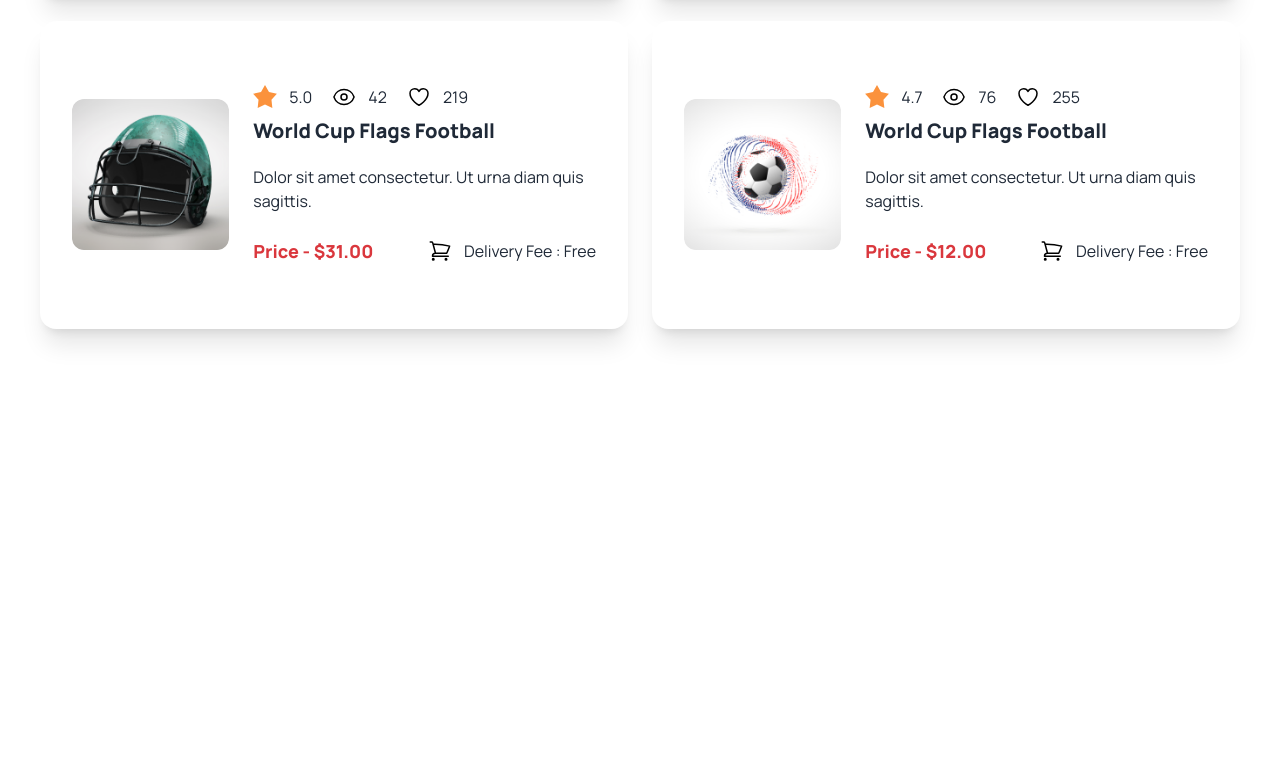
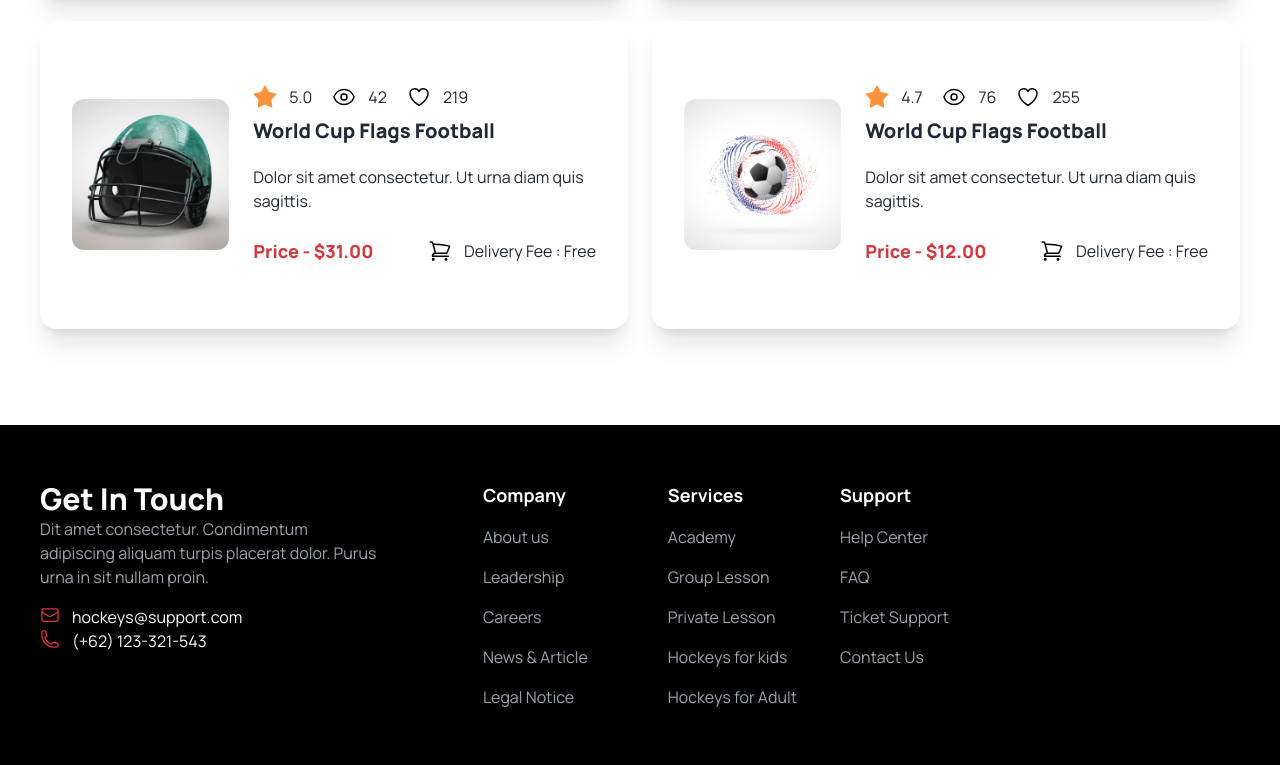
Before and after one commit to sajjadsadiq/hockeys-template, a plain HTML site: page index.html in a window 1280 px wide. Shown: the part 2882-3647 px from the top of the page. Before the commit the page ends 3307 px from the top, so only its background shows below. Drawn offline with nearby package versions, Linux system fonts and the light colour scheme.

Commit message:
footer section completed

```diff
--- a/index.html
+++ b/index.html
@@ -357,7 +357,9 @@
           </p>
           <hr class="border-dashed border-t-[1px] border-[#13131833] my-8" />
         </div>
-        <div class="products-wrapper grid lg:grid-cols-2 gap-6 px-10">
+        <div
+          class="products-wrapper grid lg:grid-rows-3 lg:grid-cols-2 gap-6 px-10"
+        >
           <!-- Product One -->
           <div
             class="card bg-base-100 shadow-xl lg:flex-row flex-col lg:p-8 md:p-6 p-6 gap-6"
@@ -714,6 +716,88 @@
       </section>
       <!-- Products Sections End Here -->
     </main>
-    <footer></footer>
+    <footer class="bg-black text-white">
+      <div
+        class="grid lg:grid-cols-3 md:grid-cols-2 lg:text-left text-center container mx-auto py-14 px-10"
+      >
+        <div class="flex flex-col lg:items-start items-center">
+          <h2 class="text-3xl font-extrabold">Get In Touch</h2>
+          <p class="text-gray-400 mb-4">
+            Dit amet consectetur. Condimentum <br />
+            adipiscing aliquam turpis placerat dolor. Purus <br />
+            urna in sit nullam proin.
+          </p>
+          <p class="flex gap-3">
+            <svg
+              xmlns="http://www.w3.org/2000/svg"
+              fill="none"
+              viewBox="0 0 24 24"
+              stroke-width="1.5"
+              stroke="currentColor"
+              class="w-5 h-5 text-primary-clr"
+            >
+              <path
+                stroke-linecap="round"
+                stroke-linejoin="round"
+                d="M21.75 6.75v10.5a2.25 2.25 0 0 1-2.25 2.25h-15a2.25 2.25 0 0 1-2.25-2.25V6.75m19.5 0A2.25 2.25 0 0 0 19.5 4.5h-15a2.25 2.25 0 0 0-2.25 2.25m19.5 0v.243a2.25 2.25 0 0 1-1.07 1.916l-7.5 4.615a2.25 2.25 0 0 1-2.36 0L3.32 8.91a2.25 2.25 0 0 1-1.07-1.916V6.75"
+              />
+            </svg>
+            hockeys@support.com
+          </p>
+          <p class="flex gap-3">
+            <svg
+              xmlns="http://www.w3.org/2000/svg"
+              fill="none"
+              viewBox="0 0 24 24"
+              stroke-width="1.5"
+              stroke="currentColor"
+              class="w-5 h-5 text-primary-clr"
+            >
+              <path
+                stroke-linecap="round"
+                stroke-linejoin="round"
+                d="M2.25 6.75c0 8.284 6.716 15 15 15h2.25a2.25 2.25 0 0 0 2.25-2.25v-1.372c0-.516-.351-.966-.852-1.091l-4.423-1.106c-.44-.11-.902.055-1.173.417l-.97 1.293c-.282.376-.769.542-1.21.38a12.035 12.035 0 0 1-7.143-7.143c-.162-.441.004-.928.38-1.21l1.293-.97c.363-.271.527-.734.417-1.173L6.963 3.102a1.125 1.125 0 0 0-1.091-.852H4.5A2.25 2.25 0 0 0 2.25 4.5v2.25Z"
+              />
+            </svg>
+            (+62) 123-321-543
+          </p>
+        </div>
+
+        <div
+          class="flex gap-20 items-center justify-center lg:py-0 md:py-0 py-8"
+        >
+          <nav>
+            <header class="text-white text-lg font-bold mb-4">Company</header>
+            <div class="text-gray-400 flex flex-col gap-4">
+              <a class="link link-hover">About us</a>
+              <a class="link link-hover">Leadership</a>
+              <a class="link link-hover">Careers</a>
+              <a class="link link-hover">News & Article</a>
+              <a class="link link-hover">Legal Notice</a>
+            </div>
+          </nav>
+          <nav>
+            <header class="text-white text-lg font-bold mb-4">Services</header>
+            <div class="text-gray-400 flex flex-col gap-4">
+              <a class="link link-hover">Academy</a>
+              <a class="link link-hover">Group Lesson</a>
+              <a class="link link-hover">Private Lesson</a>
+              <a class="link link-hover">Hockeys for kids</a>
+              <a class="link link-hover">Hockeys for Adult</a>
+            </div>
+          </nav>
+        </div>
+
+        <nav class="">
+          <header class="text-white text-lg font-bold mb-4">Support</header>
+          <div class="text-gray-400 flex flex-col gap-4">
+            <a class="link link-hover">Help Center</a>
+            <a class="link link-hover">FAQ</a>
+            <a class="link link-hover">Ticket Support</a>
+            <a class="link link-hover">Contact Us</a>
+          </div>
+        </nav>
+      </div>
+    </footer>
   </body>
 </html>
```
